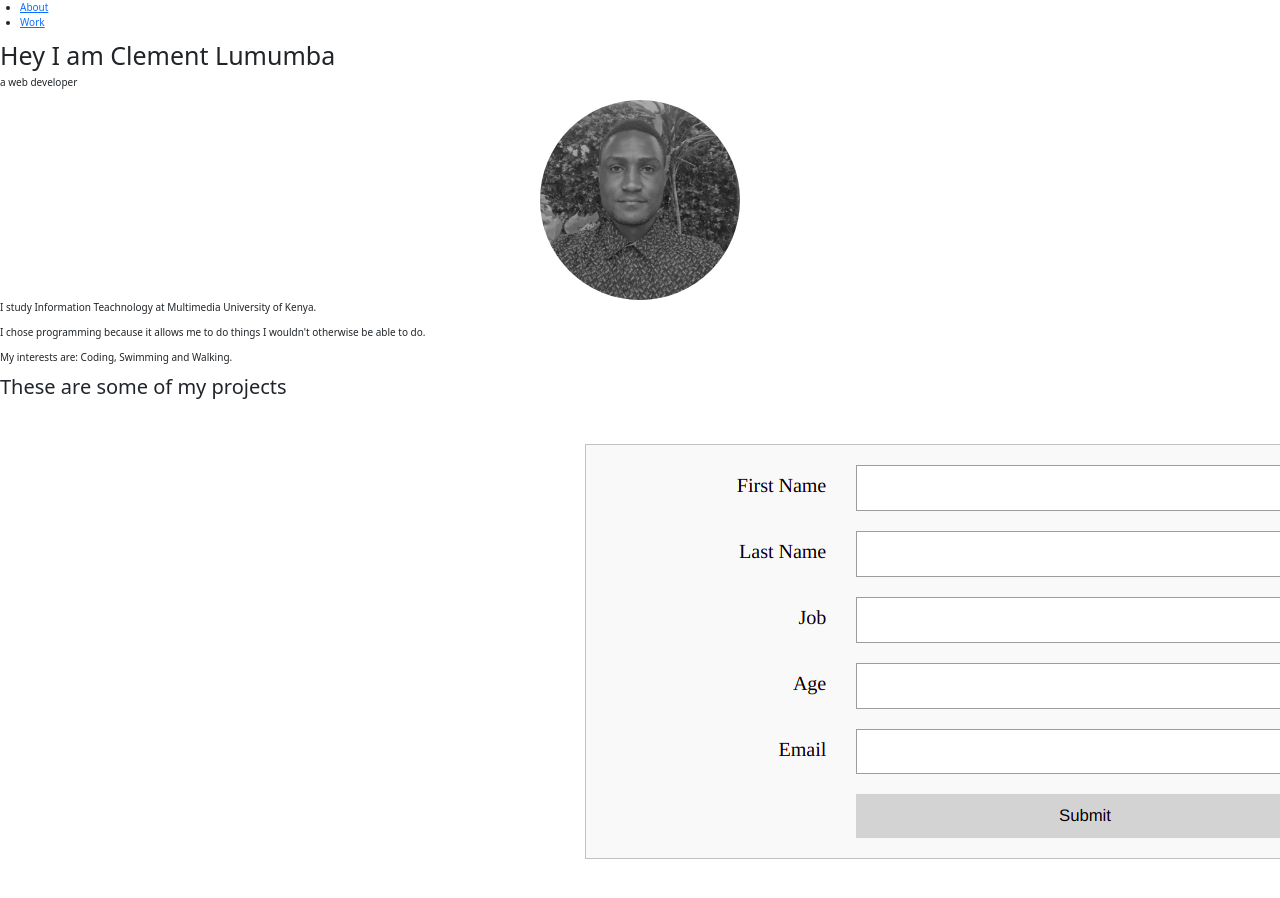
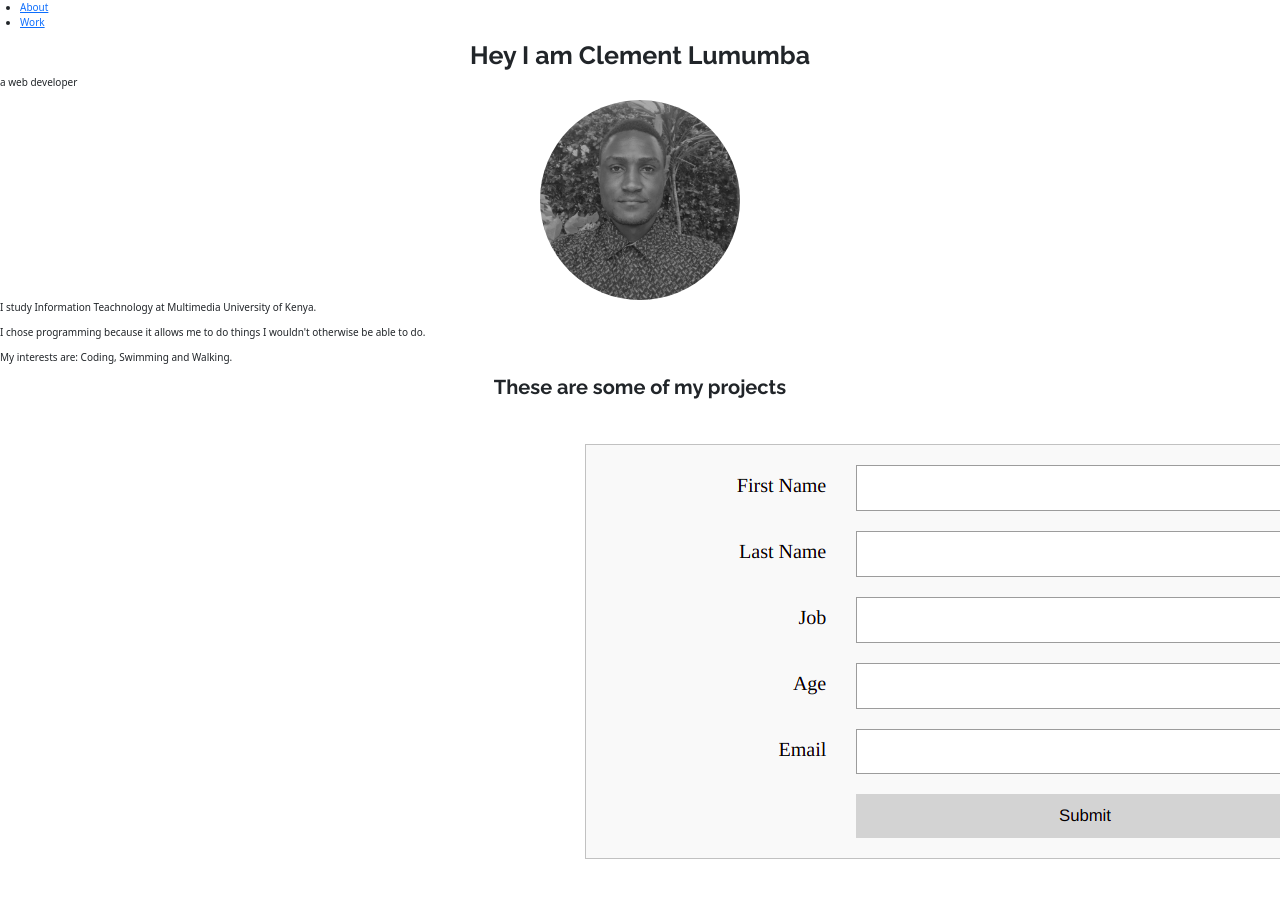
Before and after one commit to Clemo97/independent-project, a plain HTML site: page index.html in a window 1280 px wide. Shown: the top 898 px of the page. Drawn offline with nearby package versions, Linux system fonts and the light colour scheme.

Commit message:
css styles for h1 and h2.

```diff
--- a/css/styles.css
+++ b/css/styles.css
@@ -63,3 +63,18 @@ body {
   line-height: 1.4;
   color: var(--main-white);
 }
+
+h1,
+h2 {
+  font-family: 'Raleway', sans-serif;
+  font-weight: 700;
+  text-align: center;
+}
+
+h1 {
+  font-size: 6rem;
+}
+
+h2 {
+  font-size: 4.2rem;
+}
```
